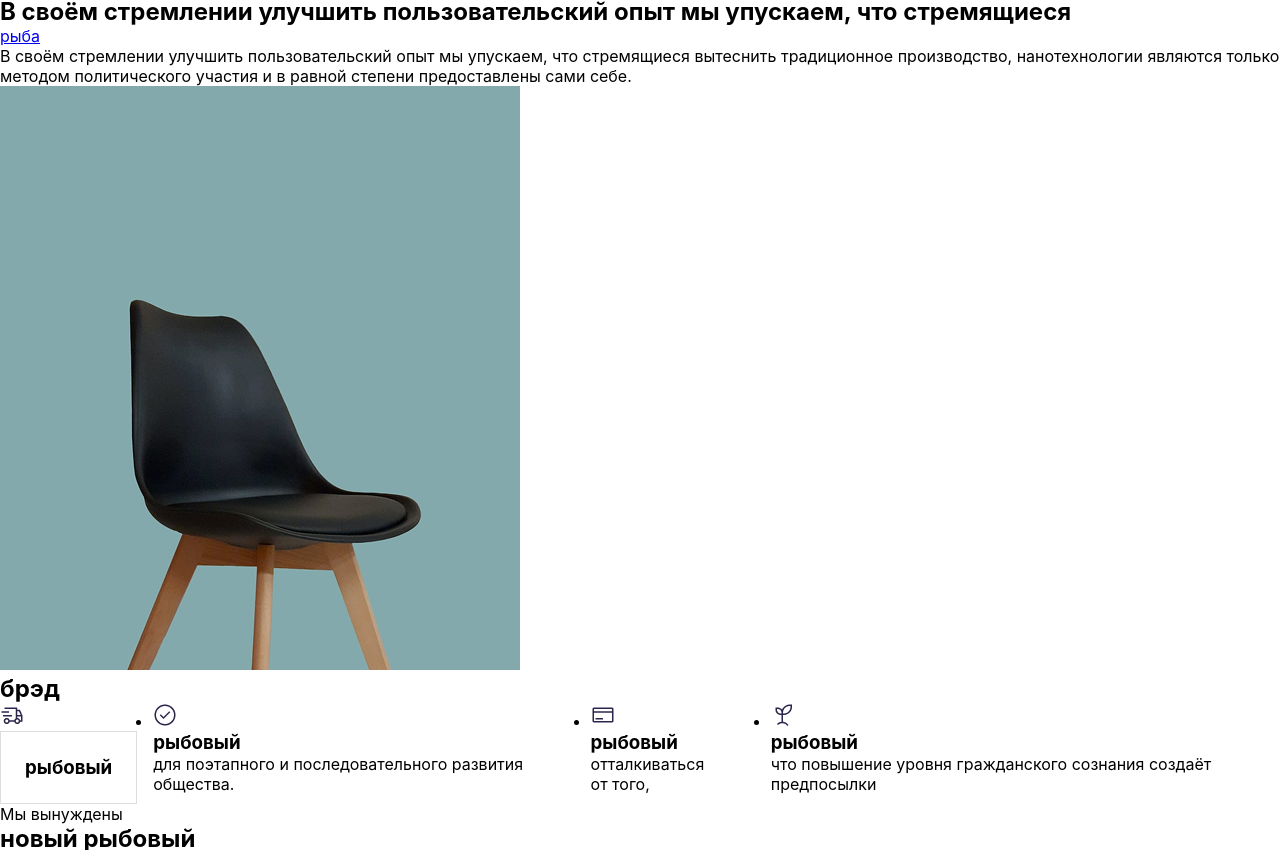
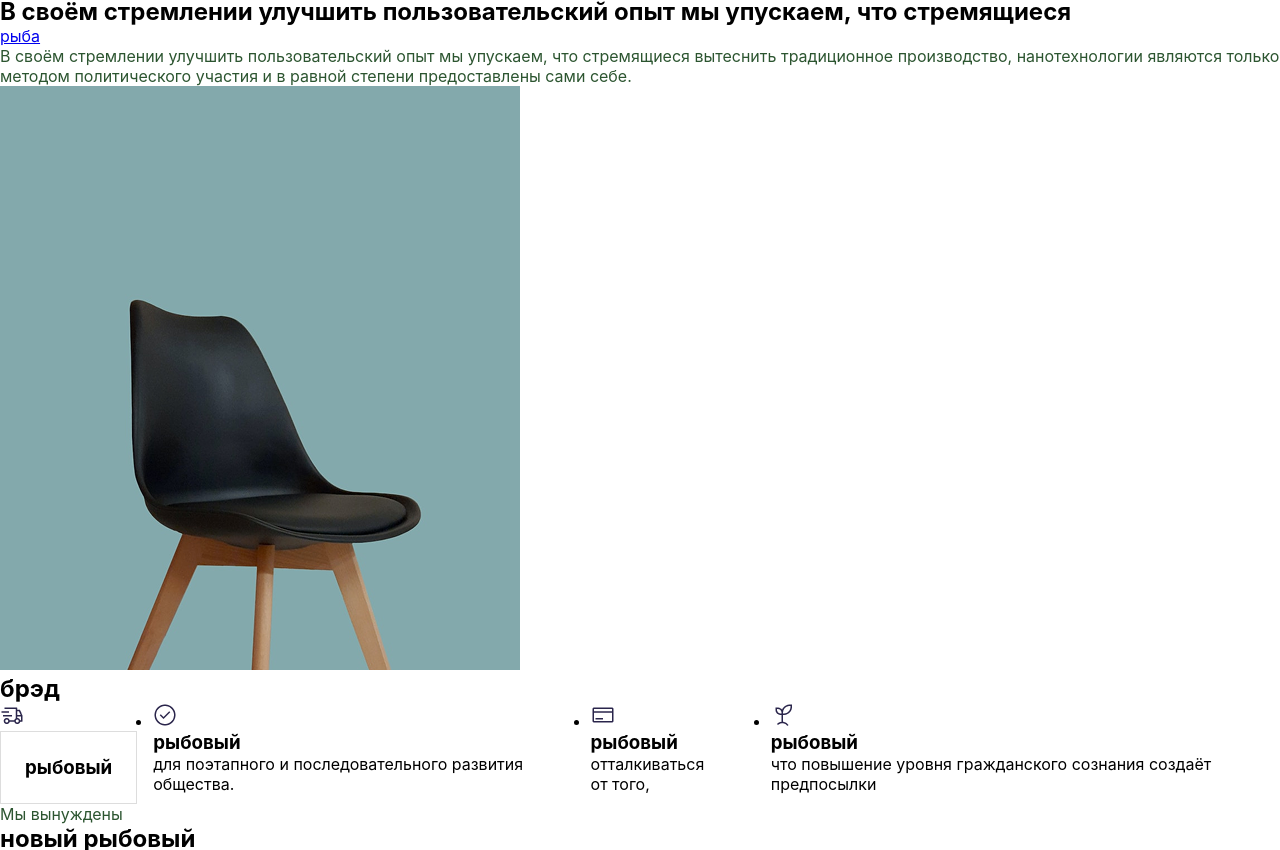
Before and after one commit to dron-t/my-awesome-project, a plain HTML site: page index.html in a window 1280 px wide. Shown: the part 24-874 px from the top of the page. Drawn offline with Linux system fonts and the light colour scheme; files that its build step writes are made by us from their sources.

Commit message:
added: some classe for html-elements

```diff
--- a/index.html
+++ b/index.html
@@ -30,7 +30,7 @@
         <section>
             <h1>В&nbsp;своём стремлении улучшить пользовательский опыт мы&nbsp;упускаем, что стремящиеся</h1>
             <a href="https://dron-t.github.io/my-awesome-project">рыба</a>
-            <p>В&nbsp;своём стремлении улучшить пользовательский опыт мы&nbsp;упускаем, что стремящиеся вытеснить традиционное производство, нанотехнологии являются только методом политического участия и&nbsp;в&nbsp;равной степени предоставлены сами себе.</p>
+            <p class="text-primary">В&nbsp;своём стремлении улучшить пользовательский опыт мы&nbsp;упускаем, что стремящиеся вытеснить традиционное производство, нанотехнологии являются только методом политического участия и&nbsp;в&nbsp;равной степени предоставлены сами себе.</p>
             <aside>
                 <img src="assets/img/Right_Image.png" alt="">
             </aside>
@@ -38,7 +38,7 @@
         <section>
             <h2>брэд</h2>
             <ul class="flex gap-md">
-                <li><img src="assets/icons/Delivery.png" alt=""><h3 class="bg-white border padding-lg">рыбовый</h3><p>Мы&nbsp;вынуждены</p></li>
+                <li><img src="assets/icons/Delivery.png" alt=""><h3 class="bg-white border padding-lg">рыбовый</h3><p class="text-primary">Мы&nbsp;вынуждены</p></li>
                 <li><img src="assets/icons/Checkmark--outline.png" alt=""><h3>рыбовый</h3><p>для поэтапного и&nbsp;последовательного развития общества.</p></li>
                 <li><img src="assets/icons/Purchase.png" alt=""><h3>рыбовый</h3><p>отталкиваться от&nbsp;того,</p></li>
                 <li><img src="assets/icons/Sprout.png" alt=""><h3>рыбовый</h3><p>что повышение уровня гражданского сознания создаёт предпосылки</p></li>
```
